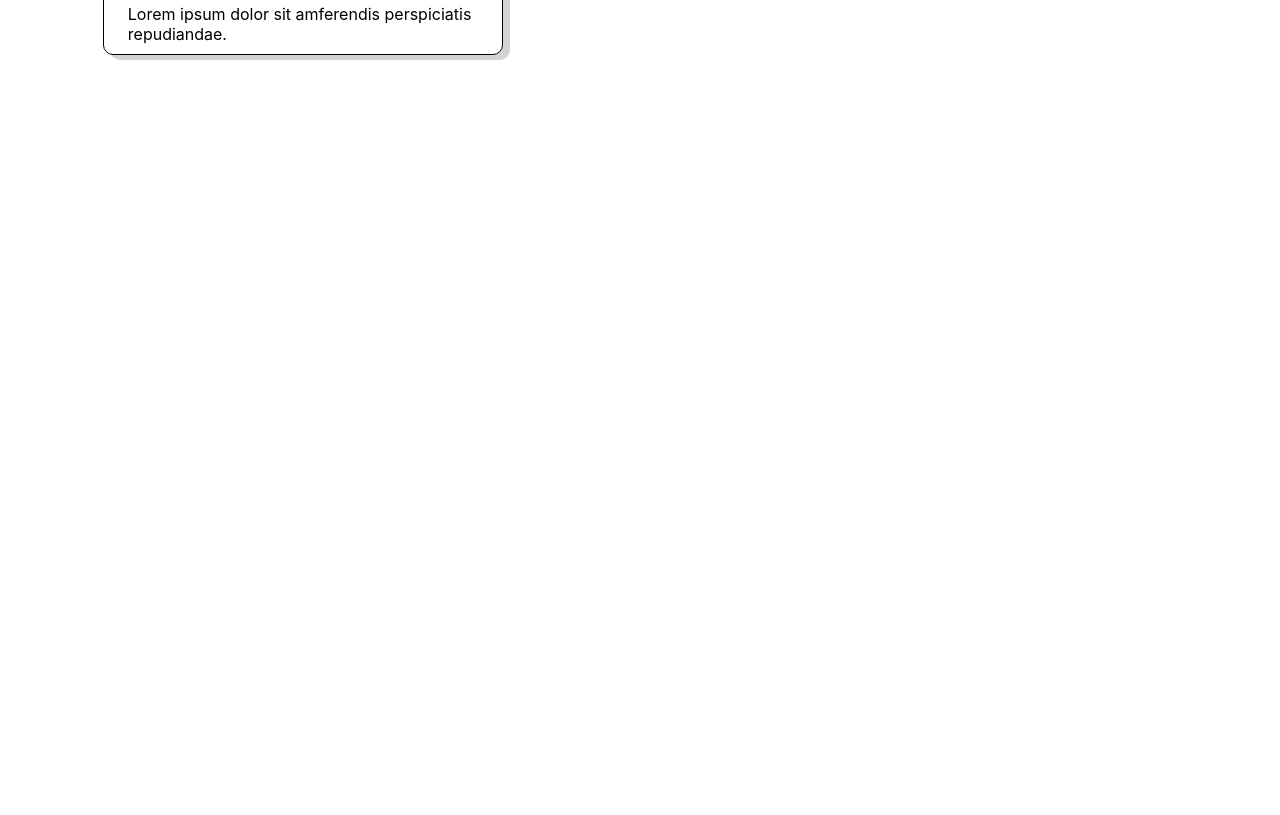
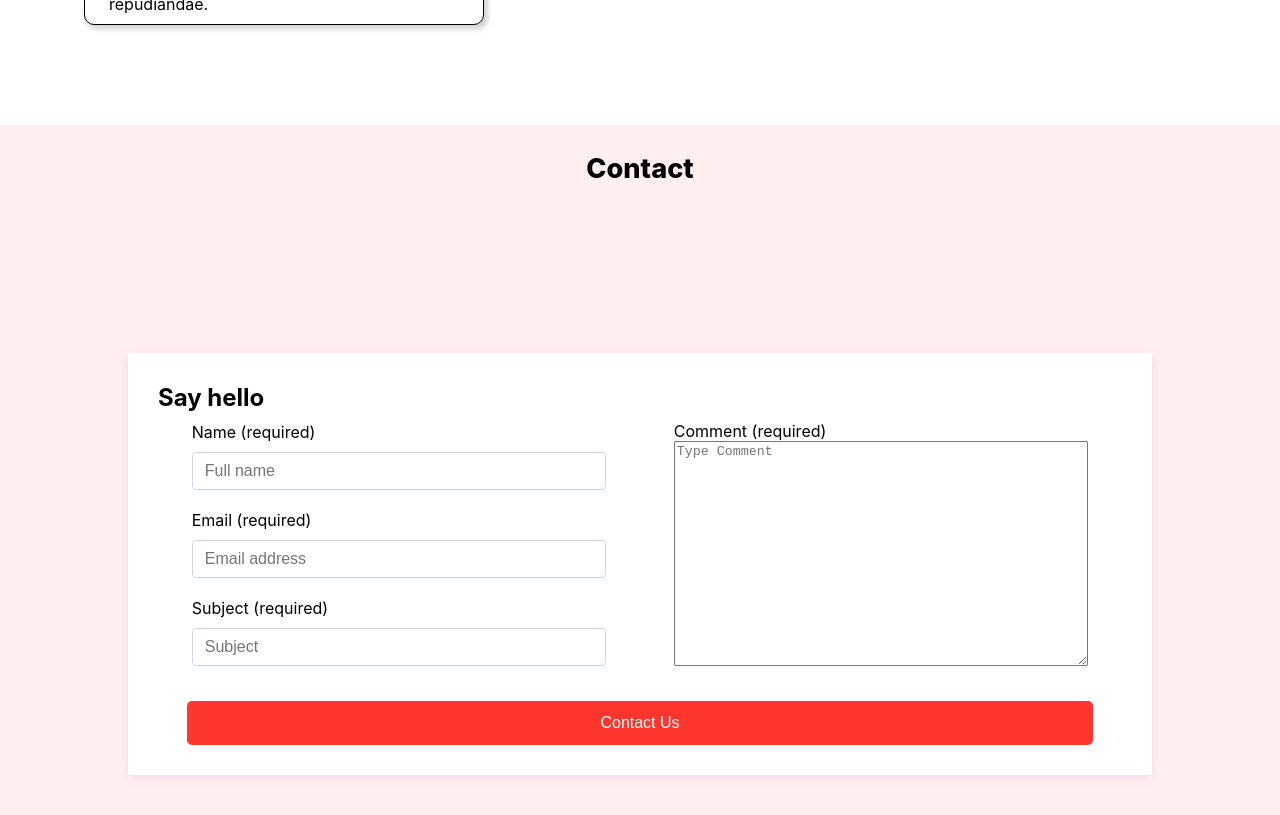
Before and after one commit to isefrog38/Portfolio, a React (Create React App) app: page / in a window 1280 px wide. Shown: the part 4080-4895 px from the top of the page. Before the commit the page ends 4245 px from the top, so only its background shows below. Built offline with nearby package versions, Linux system fonts and the light colour scheme.

Commit message:
contacts done

```diff
--- /dev/null
+++ b/src/components/Contacts/Contacts.module.css
@@ -0,0 +1,124 @@
+.mainBlockContact {
+    width: 100%;
+    min-height: 100vh;
+    background-color: rgba(255, 190, 200, 0.25);
+}
+
+@media (min-width: 300px) and (max-width: 500px) {
+    .mainBlockContact {
+        width: 400px;
+        min-height: 900px;
+        background-color: rgba(255, 190, 200, 0.25);
+    }
+}
+
+.blockContact {
+    display: flex;
+    flex-wrap: wrap;
+    flex-direction: column;
+    align-items: center;
+    justify-content: space-between;
+    height: 650px;
+}
+
+@media (min-width: 300px) and (max-width: 500px) {
+    .blockContact {
+        display: flex;
+        flex-wrap: wrap;
+        justify-content: center;
+        flex-direction: row;
+        min-height: auto;
+    }
+}
+
+.allInputsBlock {
+    display: flex;
+    width: 80%;
+}
+
+.inputsBlockSmall {
+    width: 100%;
+    display: flex;
+    flex-direction: column;
+    flex-wrap: wrap;
+    background: #fff;
+    padding: 30px;
+    box-shadow: 0 3px 10px 0 rgb(38 59 94 / 10%);
+}
+
+.form {
+    display: flex;
+    flex-wrap: wrap;
+    justify-content: space-around;
+    width: 100%;
+}
+
+@media (min-width: 300px) and (max-width: 500px) {
+    .form {
+        display: flex;
+        flex-direction: column;
+        flex-wrap: wrap;
+        justify-content: space-around;
+        width: 100%;
+    }
+}
+
+.col6 {
+    display: flex;
+    flex-wrap: wrap;
+    width: 43%;
+    flex-direction: column;
+    justify-content: center;
+}
+
+@media (min-width: 300px) and (max-width: 500px) {
+    .col6 {
+        width: 100%;
+    }
+}
+
+.col12 {
+    width: 100%;
+    display: flex;
+    justify-content: center;
+}
+
+.inputLeft {
+    margin: 10px 0;
+}
+
+.input {
+    margin-top: 10px;
+    display: block;
+    width: 100%;
+    height: calc(1.5em + 0.75rem + 2px);
+    padding: 0.375rem 0.75rem;
+    font-size: 1rem;
+    font-weight: 400;
+    line-height: 1.5;
+    color: #495057;
+    background-color: #fff;
+    background-clip: padding-box;
+    border: 1px solid #ced4da;
+    border-radius: 0.25rem;
+    transition: border-color .15s ease-in-out,box-shadow .15s ease-in-out;
+}
+
+.button {
+    margin-top: 25px;
+    width: 94%;
+    padding: 0 25px;
+    line-height: 42px;
+    position: relative;
+    display: inline-block;
+    border: 1px solid transparent;
+    border-radius: 5px;
+    font-size: 16px;
+    font-weight: 500;
+    color: white;
+    background-color:  #ff362d;
+}
+
+.textArea {
+    height: 225px;
+}
--- /dev/null
+++ b/src/components/Contacts/Contacts.tsx
@@ -0,0 +1,40 @@
+import React from 'react';
+import s from "./Contacts.module.css";
+
+export const Contacts = () => {
+    return (
+        <div className={s.mainBlockContact}>
+            <div className={s.blockContact}>
+                <h3 style={{fontWeight: "800", fontSize: "1.7rem"}}>Contact</h3>
+                <div className={s.allInputsBlock}>
+                    <div className={s.inputsBlockSmall}>
+                        <h5 style={{fontWeight: "700", fontSize: "1.5rem", margin: "0"}}>Say hello</h5>
+                        <form className={s.form}>
+                            <div className={s.col6}>
+                                <div className={s.inputLeft}>
+                                    <label>Name (required)</label>
+                                    <input type={"text"} className={s.input} placeholder={"Full name"} required/>
+                                </div>
+                                <div className={s.inputLeft}>
+                                    <label>Email (required)</label>
+                                    <input type={"text"} className={s.input} placeholder={"Email address"} required/>
+                                </div>
+                                <div className={s.inputLeft}>
+                                    <label>Subject (required)</label>
+                                    <input type={"text"} className={s.input} placeholder={"Subject"} required/>
+                                </div>
+                            </div>
+                            <div className={s.col6}>
+                                <label>Comment (required)</label>
+                                <textarea rows={10} className={s.textArea} placeholder={"Type Comment"} required/>
+                            </div>
+                            <div className={s.col12}>
+                                <button className={s.button}>Contact Us</button>
+                            </div>
+                        </form>
+                    </div>
+                </div>
+            </div>
+        </div>
+    );
+};
--- a/src/components/FreelanceSection/FreelanceSection.module.css
+++ b/src/components/FreelanceSection/FreelanceSection.module.css
@@ -6,6 +6,12 @@
     flex-direction: row;
     flex-wrap: wrap;
     justify-content: space-evenly;
+}
+
+@media (min-width: 300px) and (max-width: 500px) {
+    .allFreelanceBlock {
+        width: 400px;
+    }
 }
 
 .titleFreelance {
--- a/src/components/GlobalPage.tsx
+++ b/src/components/GlobalPage.tsx
@@ -5,6 +5,7 @@ import {Main} from "./Main/Main";
 import {Skills} from "./Skills/Skills";
 import {FreelanceSection} from "./FreelanceSection/FreelanceSection";
 import {Project} from "./Project/Project";
+import {Contacts} from "./Contacts/Contacts";
 
 export const GlobalPage = () => {
     return (
@@ -14,6 +15,7 @@ export const GlobalPage = () => {
             <Skills/>
             <FreelanceSection/>
             <Project />
+            <Contacts />
         </div>
     );
 };
--- a/src/components/Main/Main.module.css
+++ b/src/components/Main/Main.module.css
@@ -4,6 +4,12 @@
     min-height: 100vh;
     background: rgba(249, 86, 79, 0.13);
     z-index: 1;
+}
+
+@media (min-width: 300px) and (max-width: 500px) {
+    .main {
+        width: 400px;
+    }
 }
 
 .mainContainer {
--- a/src/components/Project/Project.module.css
+++ b/src/components/Project/Project.module.css
@@ -4,6 +4,12 @@
     min-height: 100vh;
     /*background-color: #c5b1ee;*/
     padding-bottom: 100px;
+}
+
+@media (min-width: 300px) and (max-width: 500px) {
+    .mainBlockProject {
+        width: 400px;
+    }
 }
 
 .allProjectsBlock {
@@ -24,7 +30,6 @@
 }
 
 .projects {
-    width: 95%;
     display: flex;
     flex-wrap: wrap;
     justify-content: space-between;
@@ -48,10 +53,33 @@
     min-height: 300px;
     padding: 10px;
     justify-content: center;
-    margin: 10px;
+    margin: 0 20px;
     border: 1px solid black;
-    box-shadow: 7px 5px rgba(169, 169, 169, 0.51);
     border-radius: 10px;
+    box-shadow: 3px 3px 5px 1px rgba(169, 169, 169, 0.51);
+}
+
+.oneProject:hover {
+    box-shadow: 7px -7px 15px 1px #f9564f, -7px 7px 15px 1px #f9564f;
+    transition: ease all 0.15s;
+    margin: -20px 0 10px 0;
+    padding-bottom: 20px;
+    width: 450px;
+    min-height: 350px;
+}
+
+@media (min-width: 300px) and (max-width: 500px) {
+    .oneProject {
+        margin: 20px 0 0 0;
+    }
+    .oneProject:hover {
+        box-shadow: 7px -7px 15px 1px #f9564f, -7px 7px 15px 1px #f9564f;
+        transition: ease all 0.15s;
+        padding-bottom: 20px;
+        width: 100%;
+        min-height: auto;
+        margin: 20px 0 0 0;
+    }
 }
 
 .button {
@@ -63,7 +91,7 @@
 }
 
 .button:hover {
-    background-color: lightpink;
+    background-color: #f9564f;
     color: white;
     border: 2px solid rgba(210, 83, 83, 0.49);
 }
--- a/src/components/Skills/Skils.module.css
+++ b/src/components/Skills/Skils.module.css
@@ -3,6 +3,12 @@
     min-height: 100vh;
     background-color: #ceffce;
     padding-bottom: 100px;
+}
+
+@media (min-width: 300px) and (max-width: 500px) {
+    .skillsBlock {
+        width: 400px;
+    }
 }
 
 .titleH2 {
```
